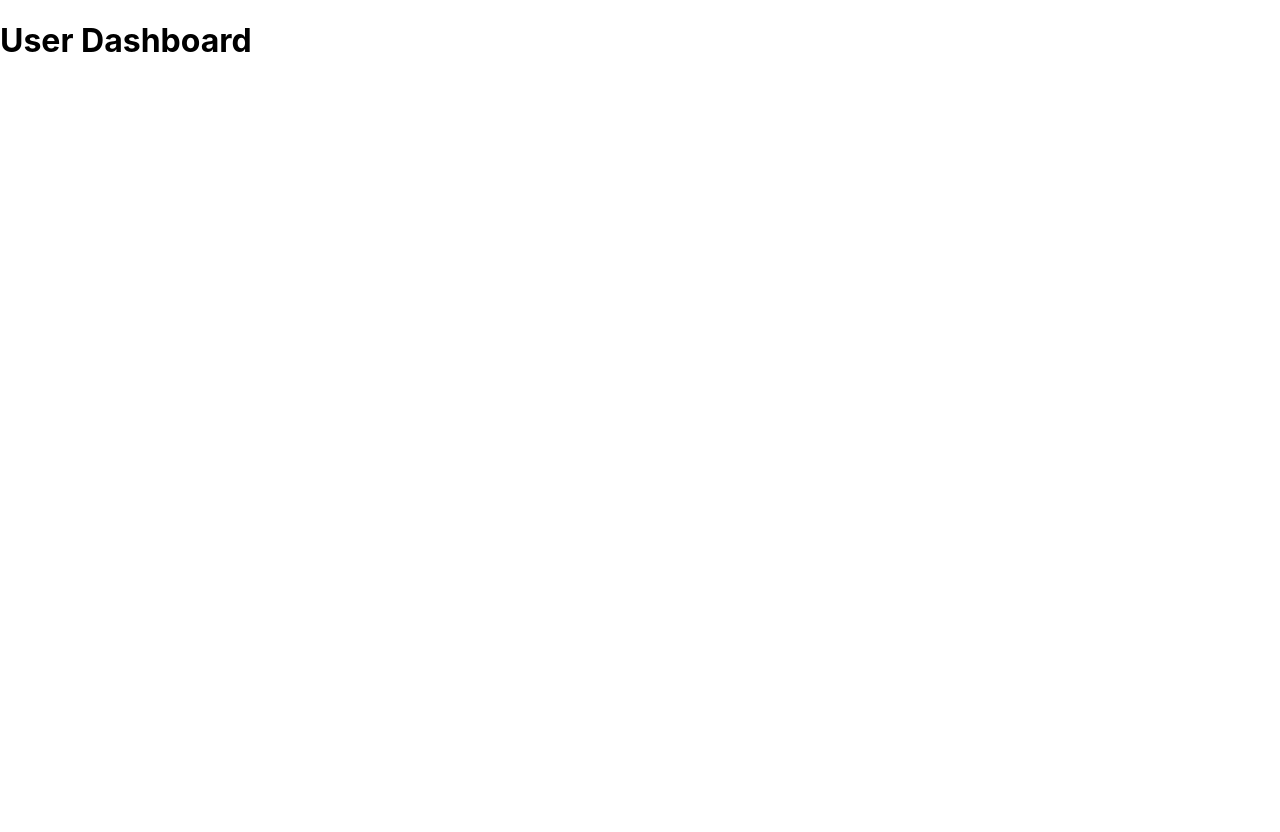
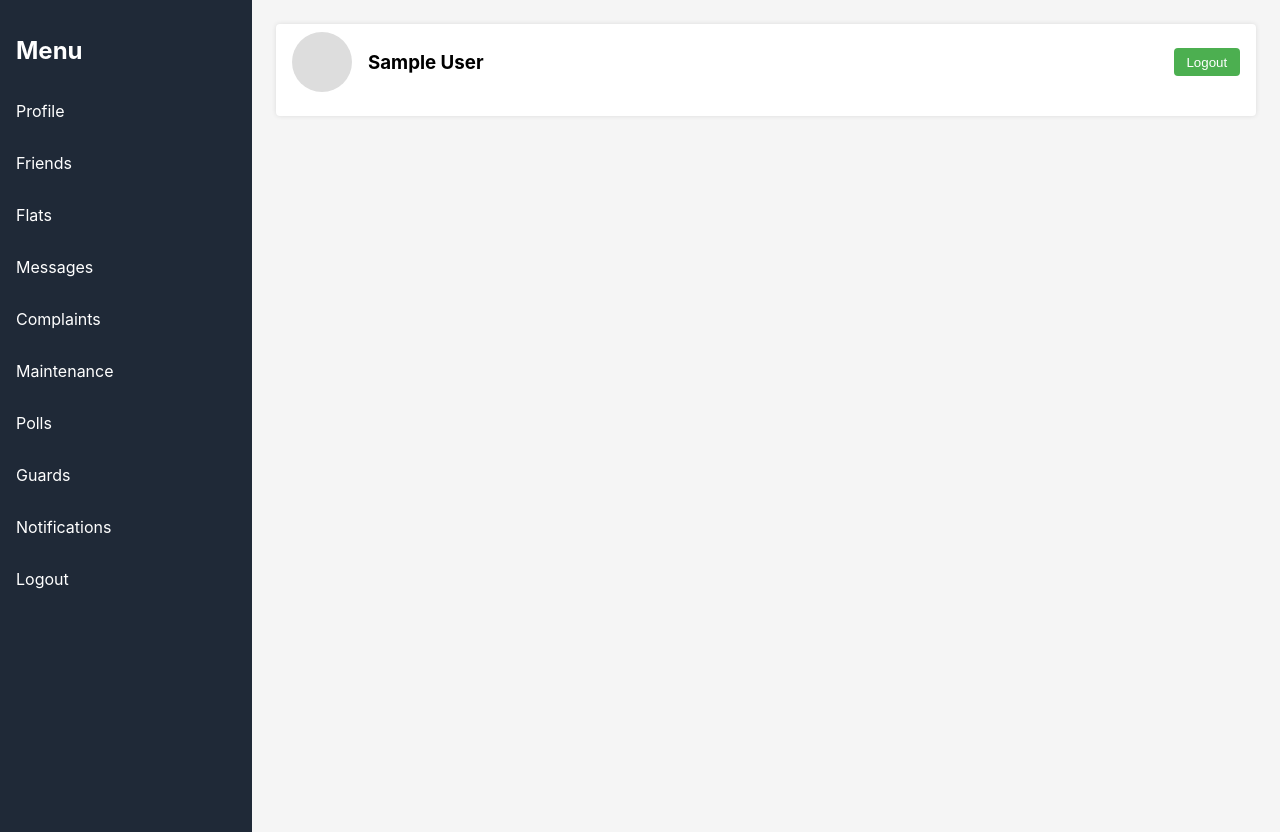
Before and after one commit to kenshelby/society-maintenance-app, a React (Create React App) app in the folder frontend/: page /user-dashboard in a window 1280 px wide. Built offline with nearby package versions, Linux system fonts and the light colour scheme; sample sign-in values are in the browser's storage.

Commit message:
added userdashboard and css

```diff
--- a/frontend/src/pages/AdminDashboard.jsx
+++ b/frontend/src/pages/AdminDashboard.jsx
@@ -1,7 +1,8 @@
 import React, { useState, useEffect } from "react";
 import "./AdminDashboard.css";
-import { useNavigate } from "react-router-dom";
+import { useNavigate, Outlet } from "react-router-dom";
 import API from '../utils/api';
+import UsersTable from '../components/UsersTable.jsx'
 
 
 export default function AdminDashboard() {
@@ -44,7 +45,7 @@ export default function AdminDashboard() {
         <div className={`sidebar ${isOpen ? "open" : ""}`}>
           <h2>Menu</h2>
           <p className="sidebar-item">Dashboard</p>
-          <p className="sidebar-item">Users</p>
+          <p className="sidebar-item" onClick={() => navigate("../src/components/UsersTable")}>Users</p>
           <p className="sidebar-item">Settings</p>
           <p className="sidebar-item logout" onClick={handleLogout}>Logout</p>
           <p className="sidebar-item close" onClick={() => setIsOpen(false)}>Close</p>
@@ -54,17 +55,18 @@ export default function AdminDashboard() {
         <div className="main-content">
           {/* actual dashboard content goes here */}
           <div className="table-header">
-          <h2>Flats</h2>
-          <button className="add-flat-btn" onClick={() => navigate("/admin/add-flat")}>
-            + Add Flat
-          </button>
-        </div>
+            <h2>Flats</h2>
+            <button className="add-flat-btn" onClick={() => navigate("/admin/add-flat")}>
+              + Add Flat
+            </button>
+          </div>
             <table border="1" cellPadding="10">
               <thead>
                 <tr>
                   <th>Flat No</th>
                   <th>Owner</th>
                   <th>Members</th>
+                  <th>phone</th>
                 </tr>
               </thead>
               <tbody>
@@ -73,6 +75,7 @@ export default function AdminDashboard() {
                     <td>{flat.flatNumber}</td>
                     <td>{flat.owner?.name}</td>
                     <td>{flat.members?.length || 0}</td>
+                    <td>{flat.owner?.phone || "N/A"}</td>
                   </tr>
                 ))}
               </tbody>
@@ -95,6 +98,7 @@ export default function AdminDashboard() {
               Next
             </button>
           </div>
+          <Outlet />
         </div>
 </div>
   );
--- /dev/null
+++ b/frontend/src/pages/UserDashboard.css
@@ -0,0 +1,63 @@
+.user-dashboard {
+  display: flex;
+  min-height: 100vh;
+}
+
+.main-content {
+  flex: 1;
+  padding: 1.5rem;
+  background-color: #f5f5f5;
+}
+
+.main-content button {
+  margin-bottom: 1rem;
+  padding: 0.5rem 1rem;
+}
+
+
+.main-content > * {
+  margin-bottom: 1rem;
+}
+
+.top-navbar {
+  display: flex;
+  justify-content: space-between;
+  align-items: center;
+  margin-bottom: 1rem;
+  background-color: #fff;
+  padding: 0.5rem 1rem;
+  border-radius: 4px;
+  box-shadow: 0 0 5px rgba(0,0,0,0.1);
+}
+
+.top-navbar h1 {
+  font-size: 1.2rem;
+  margin: 0;
+}
+
+.top-navbar button {
+  padding: 0.4rem 0.8rem;
+  cursor: pointer;
+  border: none;
+  border-radius: 4px;
+  background-color: #4CAF50;
+  color: white;
+}
+.top-navbar button:hover {
+  background-color: #27db57;
+}
+
+
+.profile-section {
+  display: flex;
+  align-items: center;
+  margin-bottom: 1rem;
+}
+
+.profile-pic {
+  width: 60px;
+  height: 60px;
+  border-radius: 50%;
+  background-color: #ddd;
+  margin-right: 1rem;
+}
--- a/frontend/src/pages/UserDashboard.jsx
+++ b/frontend/src/pages/UserDashboard.jsx
@@ -1,8 +1,62 @@
-// UserDashboard.jsx
 import React from 'react';
+import { useNavigate } from "react-router-dom";
+import Sidebar from "../components/Sidebar";
+import "./UserDashboard.css";
+import { Outlet } from "react-router-dom";
+
 
 const UserDashboard = () => {
-  return <h1>User Dashboard</h1>;
+
+  const navigate = useNavigate();
+  const user = JSON.parse(localStorage.getItem('user'));
+  const handleLogout = () => {
+    localStorage.removeItem("token");
+    localStorage.removeItem("user");
+    navigate("/");
+  };
+
+  return (
+    <div className="user-dashboard">
+        <Sidebar />
+        <div className="main-content">
+            {/* Top Navbar */}
+            <div className="top-navbar">
+              {/* <h1>Dashboard</h1> */}
+              <div className="profile-section">
+              <div className="profile-pic"></div>
+              <h3>{user.name}</h3>
+            </div>
+              <button onClick={handleLogout}>Logout</button>
+            </div>
+
+            {/* Profile Section */}
+            {/* <div className="table-header">
+              <h2>Flats</h2>
+            </div>
+                <table border="1" cellPadding="10">
+                  <thead>
+                    <tr>
+                      <th>Flat No</th>
+                      <th>Owner</th>
+                      <th>Members</th>
+                    </tr>
+                  </thead>
+                  <tbody>
+                    {flats.map(flat => (
+                      <tr key={flat._id}>
+                        <td>{flat.flatNumber}</td>
+                        <td>{flat.owner?.name}</td>
+                        <td>{flat.members?.length || 0}</td>
+                      </tr>
+                    ))}
+                  </tbody>
+              </table> */}
+
+            {/* Render other pages here */}
+            <Outlet />
+        </div>
+    </div>
+        );
 };
 
 export default UserDashboard;
```
